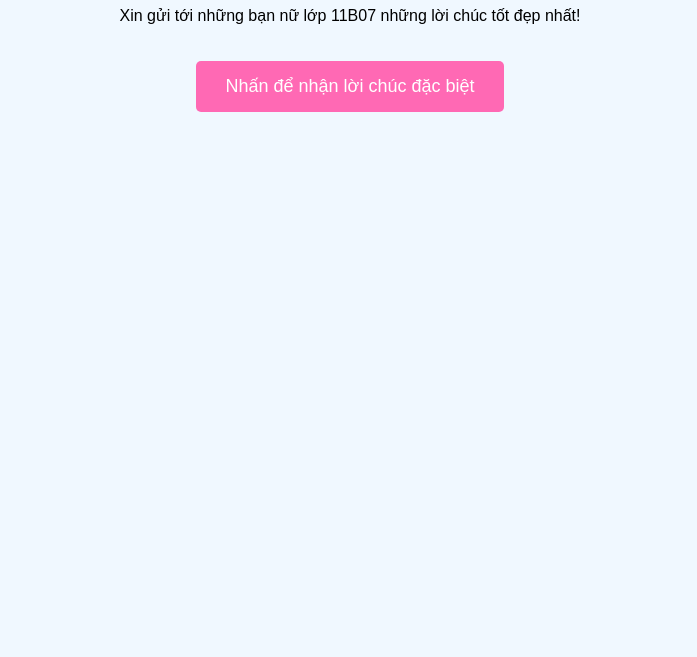
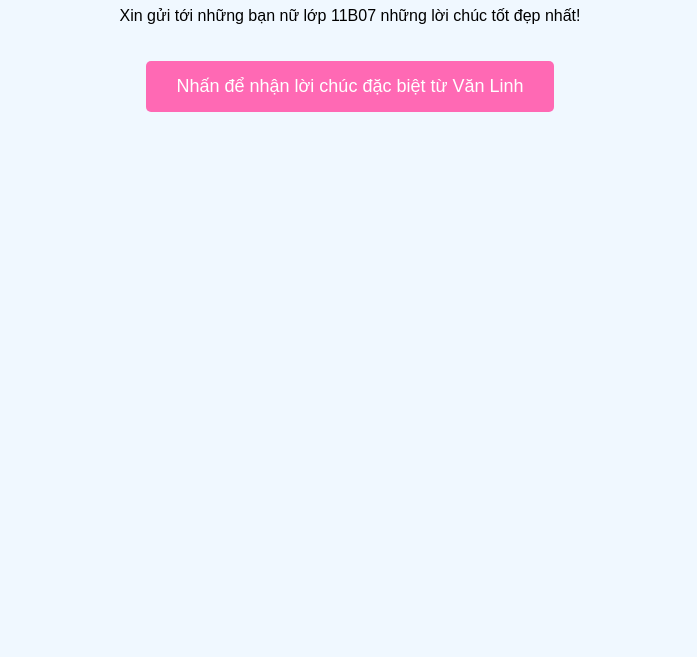
Before and after one commit to MasterLeon08/Van-Linh-tang-cac-ban-nu-nhan-ngay-20-10, a plain HTML site: page index.html in a window 1280 px wide. Shown: the part 143-800 px from the top of the page, without its empty margins (290-987 px from the left). Drawn offline with nearby package versions, Linux system fonts and the light colour scheme.

Commit message:
Update index.html

```diff
--- a/index.html
+++ b/index.html
@@ -10,7 +10,7 @@
     <div class="container">
         <h1>Chúc mừng Ngày Phụ Nữ Việt Nam 20-10!</h1>
         <p>Xin gửi tới những bạn nữ lớp 11B07 những lời chúc tốt đẹp nhất!</p>
-        <button onclick="showGreeting()">Nhấn để nhận lời chúc đặc biệt</button>
+        <button onclick="showGreeting()">Nhấn để nhận lời chúc đặc biệt từ Văn Linh</button>
         <div id="greeting" class="hidden">
             <h2>💖 Chúc bạn có một ngày 20-10 thật hạnh phúc và tràn đầy yêu thương! 💖</h2>
         </div>
```
